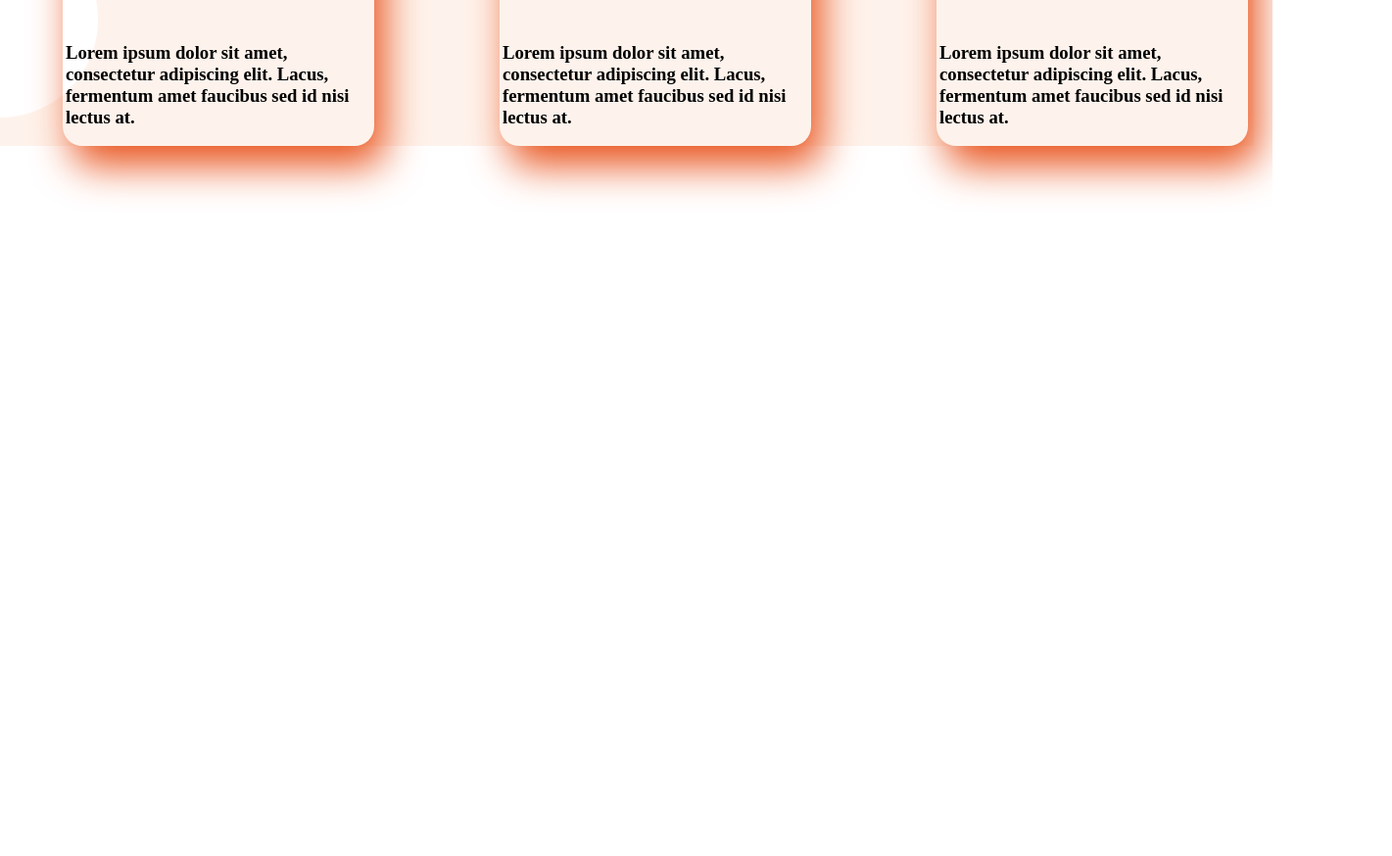
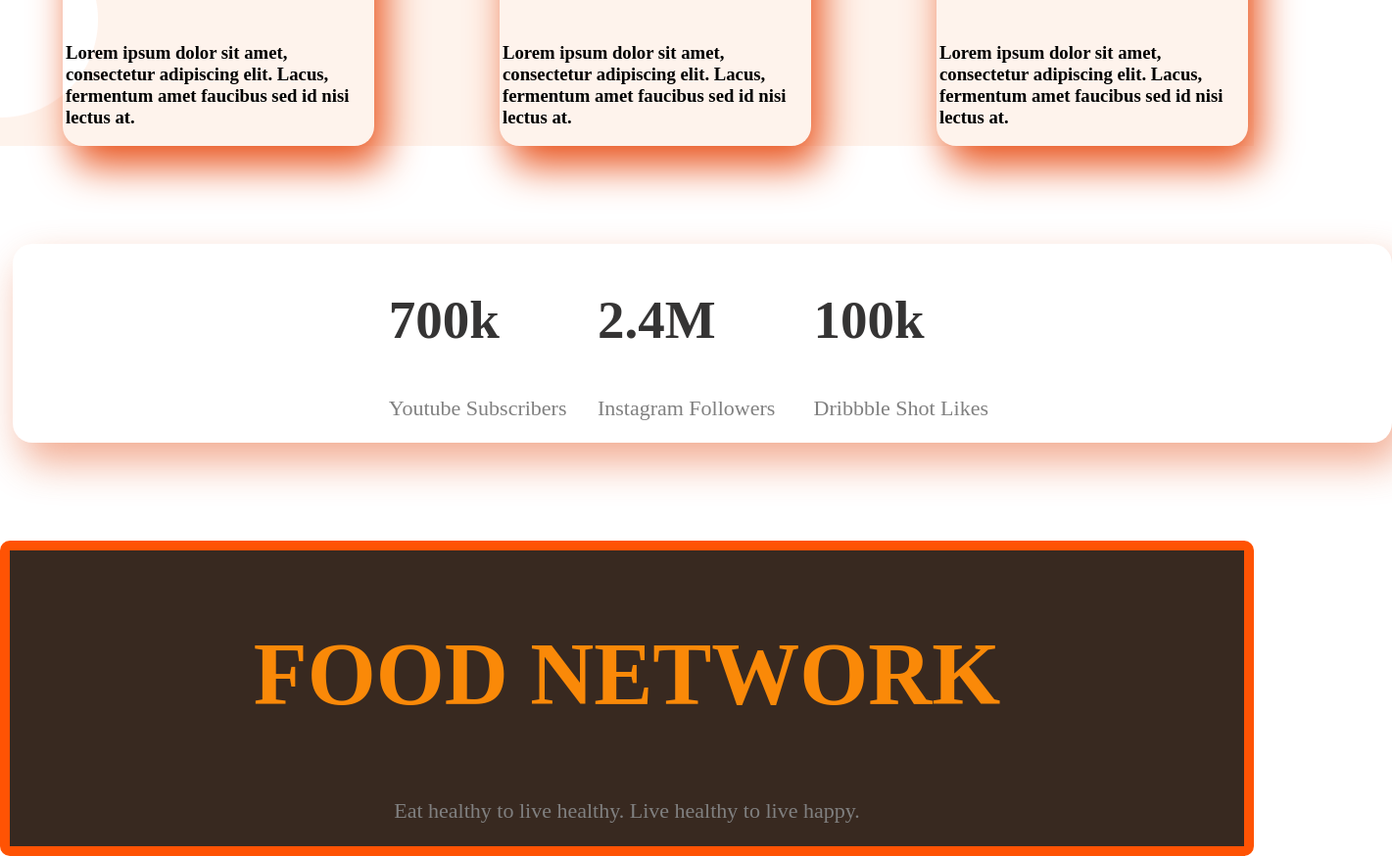
Before and after one commit to Shahanil75/Food-Network, a plain HTML site: page index.html in a window 1280 px wide. Shown: the part 2457-3331 px from the top of the page at 98% size, 1421 px wide, since content can reach past the window. Before the commit the page ends 2706 px from the top, so only its background shows below. Drawn offline with Linux system fonts and the light colour scheme.

Commit message:
every step done

```diff
--- a/index.html
+++ b/index.html
@@ -75,6 +75,26 @@
                 lectus at.</h3>
         </div>
     </section>
+    <section class="like-option">
+        <div>
+            <h1>700k</h1>
+            <p>Youtube Subscribers</p>
+        </div>
+        <div>
+            <h1>
+                2.4M
+            </h1>
+            <p>Instagram Followers</p>
+        </div>
+        <div>
+            <h1>100k</h1>
+            <p>Dribbble Shot Likes</p>
+        </div>
+    </section>
+    <div class="network-bg">
+        <h2>FOOD NETWORK</h2>
+        <p>Eat healthy to live healthy. Live healthy to live happy.</p>
+    </div>
 
 </body>
 
--- a/style.css
+++ b/style.css
@@ -68,3 +68,14 @@ background-repeat: no-repeat;
     border-radius: 20px;
     box-shadow: 10px 20px 40px rgb(233, 82, 27);
 }
+.like-option{
+    width: 80%;
+    margin-left: 1%;
+    margin-right: 130%;
+    padding-left: 30%;
+    box-shadow: 10px 20px 40px rgba(226, 72, 16, 0.459);
+    border-radius: 20px;
+}
+.network-bg{
+    background-color: rgb(56, 41, 32);border: 10px solid rgb(255, 83, 4);font-size:60px;color:rgb(250, 137, 8);border-radius: 10px;padding: 1px;text-align: center;"
+}
```
